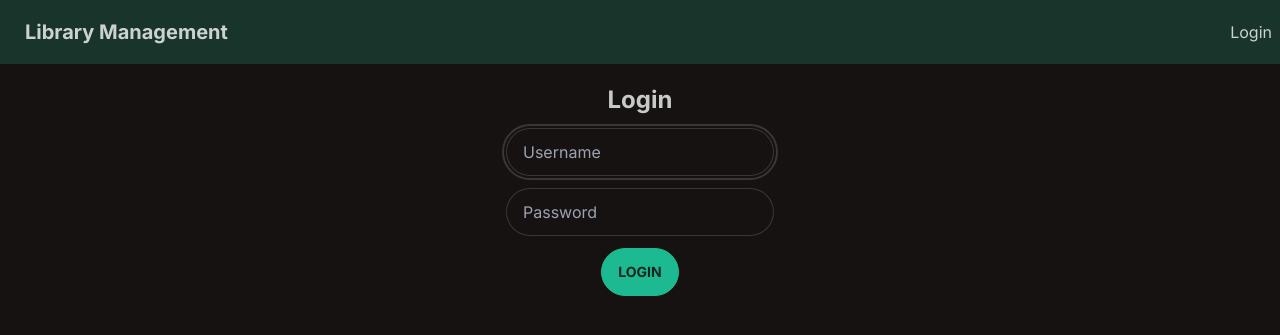
After one commit to mlhmz/library_management, a Django app: page /accounts/login/ in a window 1280 px wide. The commit adds this page. Shown: the top 335 px of the page. Run offline with Django 4.2, Linux system fonts and the light colour scheme; style sheets or scripts are compiled from the project's sources.

Commit message:
Add login to application

```diff
--- a/jstoolchain/tailwind.config.js
+++ b/jstoolchain/tailwind.config.js
@@ -1,6 +1,6 @@
 /** @type {import('tailwindcss').Config} */
 module.exports = {
-    content: ["../**/templates/**/*.html"],
+    content: ["../library/templates/**/*.html"],
     theme: {
         extend: {},
     },
--- a/library/templates/base.html
+++ b/library/templates/base.html
@@ -12,8 +12,19 @@
 </head>
 <body>
 <main>
-    <div class="navbar bg-neutral text-neutral-content mb-5">
-        <a class="btn btn-ghost normal-case text-xl" href="/">Library Management</a>
+    <div class="navbar bg-neutral text-neutral-content mb-5 flex justify-between">
+        <div>
+            <a class="btn btn-ghost normal-case text-xl" href="/">Library Management</a>
+        </div>
+        {% if user.is_authenticated %}
+            <div>
+                <a href="{% url 'logout' %}">Logout</a>
+            </div>
+        {% else %}
+            <div>
+                <a href="{% url 'login' %}">Login</a>
+            </div>
+        {% endif %}
     </div>
     <div class="container m-auto">
         {% block main %}
--- a/library/templates/book_detail.html
+++ b/library/templates/book_detail.html
@@ -5,8 +5,9 @@
 {% endblock %}
 
 {% block main %}
-    <div class="flex flex-col items-center w-1/2 h-screen">
-        <h1 class="text-2xl">{{ book.title }}</h1>
+    <div class="flex flex-col items-center w-1/2 h-screen m-auto gap-3">
+        <h1 class="text-2xl text-center">{{ book.title }}</h1>
         <p class="font-bold font-base-100 text-sm">{{ book.author|upper }}</p>
+        <button class="btn btn-secondary">Borrow</button>
     </div>
 {% endblock %}
--- /dev/null
+++ b/library/templates/registration/login.html
@@ -0,0 +1,26 @@
+{% extends "base.html" %}
+
+{% block title %}
+    Login
+{% endblock %}
+
+{% block main %}
+    <div class="flex flex-col items-center gap-3">
+        <form method="post" action="{% url 'login' %}" class="flex flex-col items-center gap-3">
+            {% csrf_token %}
+            <h1 class="text-2xl font-bold">Login</h1>
+            <input type="text" name="username" placeholder="Username" autofocus="" autocapitalize="none"
+                   autocomplete="username" maxlength="150"
+                   required="" id="id_username" class="input input-bordered">
+            <input type="password" name="password" placeholder="Password" autocomplete="current-password" required=""
+                   id="id_password"
+                   class="input input-bordered">
+
+            <input type="submit" value="login" class="btn btn-secondary">
+            <input type="hidden" name="next" value="{{ next }}">
+        </form>
+        {% if form.errors %}
+            <p>Your username and password didn't match. Please try again.</p>
+        {% endif %}
+    </div>
+{% endblock %}
--- a/library_management/settings.py
+++ b/library_management/settings.py
@@ -118,3 +118,6 @@ STATIC_URL = 'static/'
 # https://docs.djangoproject.com/en/4.2/ref/settings/#default-auto-field
 
 DEFAULT_AUTO_FIELD = 'django.db.models.BigAutoField'
+
+LOGIN_REDIRECT_URL = '/'
+LOGOUT_REDIRECT_URL = '/'
--- a/library_management/urls.py
+++ b/library_management/urls.py
@@ -20,5 +20,6 @@ from django.urls import include, path
 urlpatterns = [
     path('admin/', admin.site.urls),
     path('__reload__/', include('django_browser_reload.urls')),
+    path("accounts/", include("django.contrib.auth.urls")),
     path('', include('library.urls')),
 ]
```
